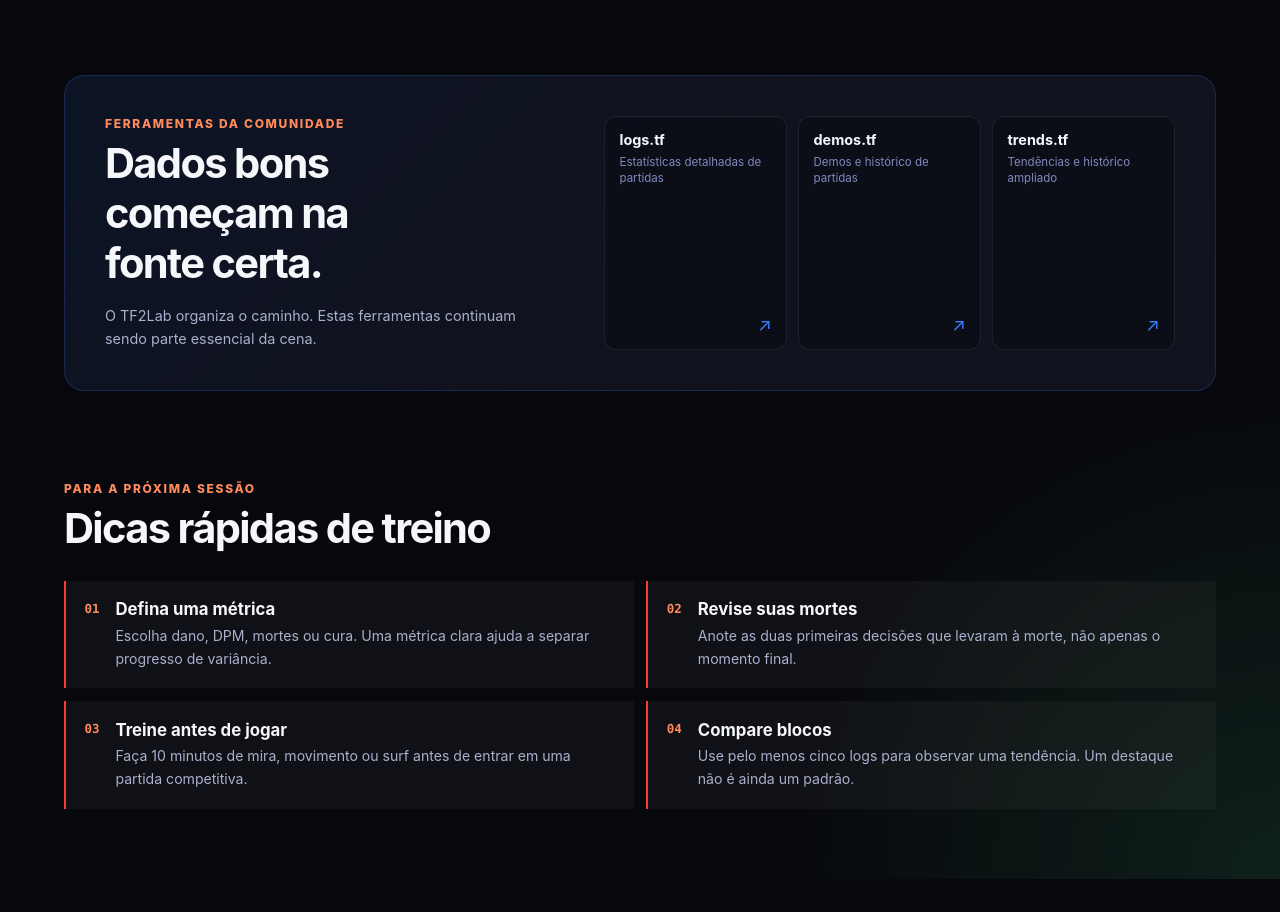
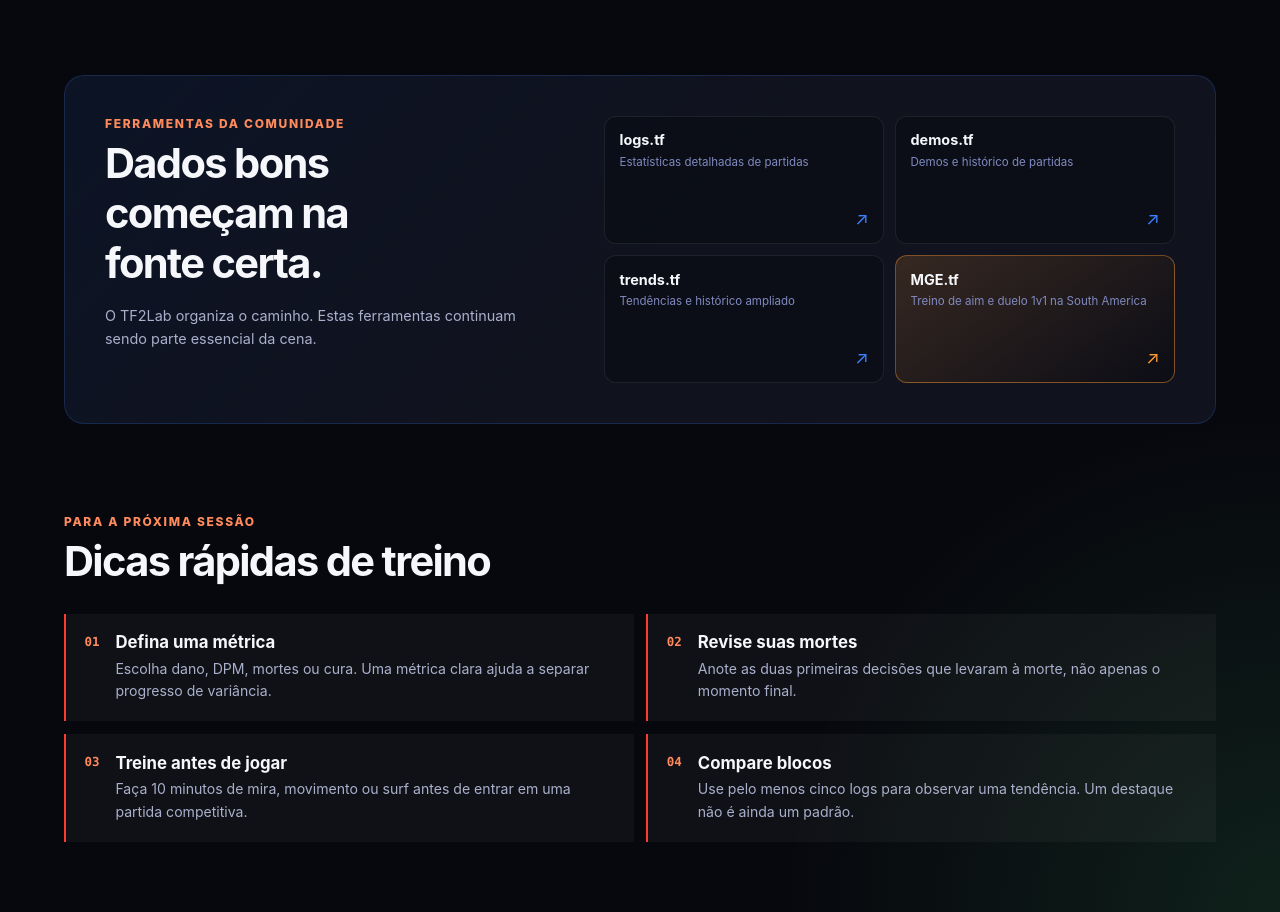
Before and after one commit to thiagocanali/tf2lab, a Nuxt app: page /academy in a window 1280 px wide. Shown: the part 1544-2456 px from the top of the page. Before the commit the page ends 2423 px from the top, so only its background shows below. Built offline with nearby package versions, Linux system fonts and the light colour scheme.

Commit message:
feat(academy): highlight mge training

```diff
--- a/app/pages/academy.vue
+++ b/app/pages/academy.vue
@@ -71,7 +71,7 @@
           <p>O TF2Lab organiza o caminho. Estas ferramentas continuam sendo parte essencial da cena.</p>
         </div>
         <div class="resource-links">
-          <a v-for="resource in resources" :key="resource.name" :href="resource.url" target="_blank" rel="noopener noreferrer" class="resource-link">
+          <a v-for="resource in resources" :key="resource.name" :href="resource.url" target="_blank" rel="noopener noreferrer" class="resource-link" :class="{ 'resource-link--featured': resource.featured }">
             <span><strong>{{ resource.name }}</strong><small>{{ resource.description }}</small></span>
             <span aria-hidden="true">↗</span>
           </a>
@@ -121,7 +121,8 @@
 const resources = [
   { name: 'logs.tf', description: 'Estatísticas detalhadas de partidas', url: 'https://logs.tf' },
   { name: 'demos.tf', description: 'Demos e histórico de partidas', url: 'https://demos.tf' },
-  { name: 'trends.tf', description: 'Tendências e histórico ampliado', url: 'https://trends.tf' }
+  { name: 'trends.tf', description: 'Tendências e histórico ampliado', url: 'https://trends.tf' },
+  { name: 'MGE.tf', description: 'Treino de aim e duelo 1v1 na South America', url: 'https://mge.tf/', featured: true }
 ]
 
 const tips = [
@@ -176,8 +177,9 @@
 .resources-section { margin-top: clamp(3rem, 6vw, 5rem); }
 .resource-panel { display: grid; grid-template-columns: minmax(0, .9fr) minmax(0, 1.1fr); gap: 2rem; padding: clamp(1.5rem, 4vw, 2.5rem); border: 1px solid rgba(58, 128, 255, .2); border-radius: 1.25rem; background: linear-gradient(135deg, rgba(58, 128, 255, .1), rgba(18, 20, 32, .92) 52%); }
 .resource-panel h2 { max-width: 12ch; }.resource-panel > div > p:last-child { max-width: 28rem; margin: 1rem 0 0; color: var(--text-soft); font-size: .9rem; line-height: 1.6; }
-.resource-links { display: grid; grid-template-columns: repeat(3, 1fr); gap: .7rem; align-items: stretch; }
+.resource-links { display: grid; grid-template-columns: repeat(2, 1fr); gap: .7rem; align-items: stretch; }
 .resource-link { display: flex; min-height: 8rem; flex-direction: column; justify-content: space-between; padding: .9rem; border: 1px solid var(--border); border-radius: .75rem; background: rgba(7, 8, 13, .4); color: var(--text); text-decoration: none; transition: background .2s ease, border-color .2s ease; }.resource-link:hover { border-color: rgba(58, 128, 255, .5); background: rgba(58, 128, 255, .12); }.resource-link > span:last-child { align-self: end; color: var(--tf2-blu); font-size: 1.1rem; }.resource-link strong, .resource-link small { display: block; }.resource-link strong { font-size: .9rem; }.resource-link small { margin-top: .35rem; color: var(--text-muted); font-size: .72rem; line-height: 1.4; }
+.resource-link--featured { border-color: rgba(255, 155, 51, .42); background: linear-gradient(145deg, rgba(255, 155, 51, .16), rgba(7, 8, 13, .48)); }.resource-link--featured:hover { border-color: rgba(255, 155, 51, .72); background: rgba(255, 155, 51, .2); }.resource-link--featured > span:last-child { color: var(--tf2-orange); }
 .tips-grid { display: grid; grid-template-columns: repeat(2, 1fr); gap: .8rem; }.tip-card { display: flex; gap: 1rem; padding: 1.15rem; border-left: 2px solid var(--tf2-red); background: rgba(255, 255, 255, .035); }.tip-card h3 { margin: 0 0 .35rem; }.tip-index { padding-top: .1rem; color: var(--accent-soft); }
 @media (max-width: 820px) { .academy-hero, .resource-panel { grid-template-columns: 1fr; }.hero-note { max-width: 28rem; }.section-intro { text-align: left; }.section-heading { align-items: start; flex-direction: column; gap: .75rem; }.class-grid { grid-template-columns: repeat(2, 1fr); }.resource-links { grid-template-columns: repeat(3, 1fr); } }
 @media (max-width: 560px) { .academy-hero { padding: 2rem 1.25rem; }.academy-hero h1 { font-size: clamp(2.8rem, 15vw, 4.4rem); }.steps-grid, .class-grid, .resource-links, .tips-grid { grid-template-columns: 1fr; }.step-card { min-height: auto; }.resource-link { min-height: auto; flex-direction: row; align-items: center; }.resource-link > span:last-child { align-self: auto; }.section-count { margin-top: -.35rem; } }
```
